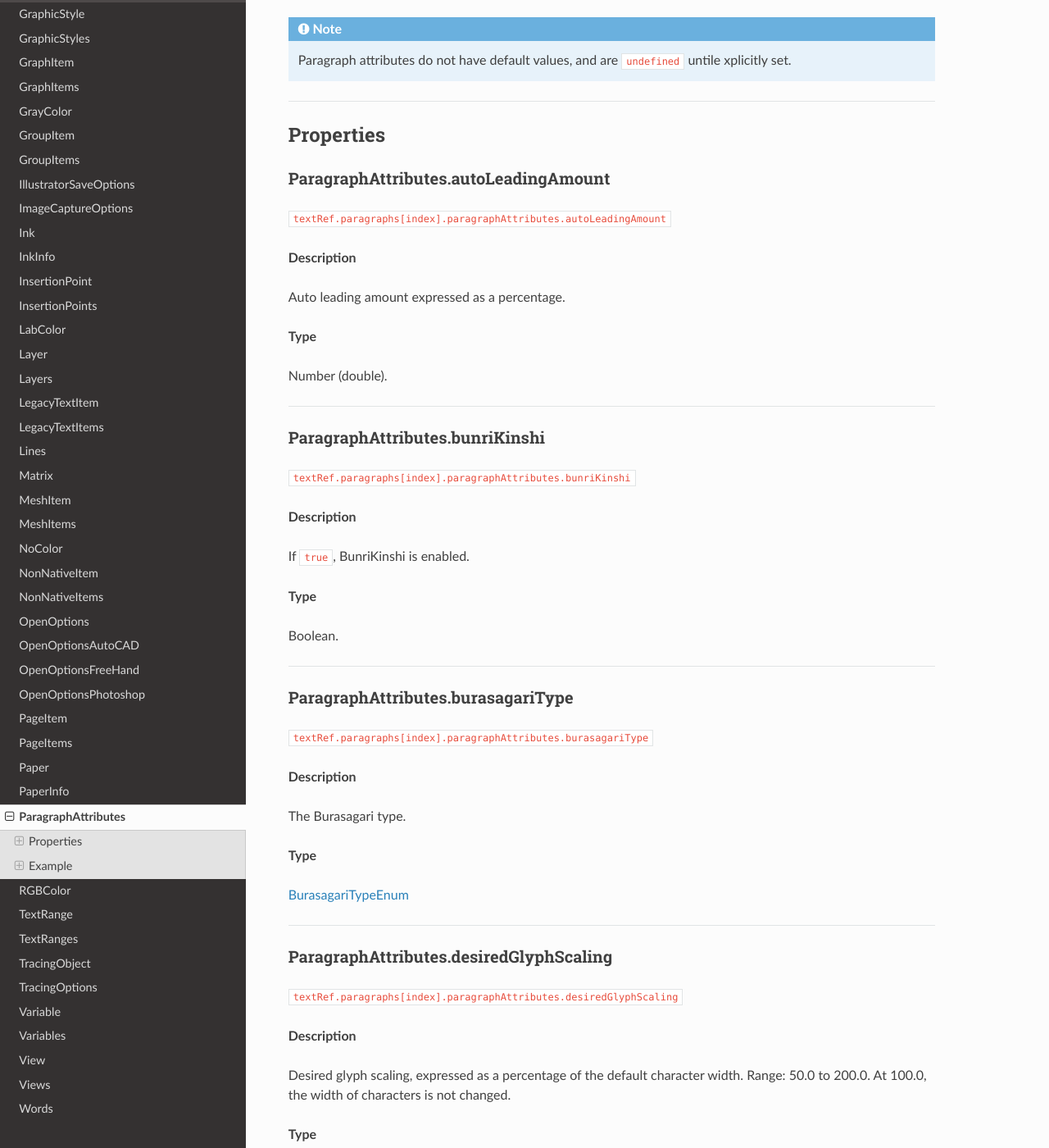
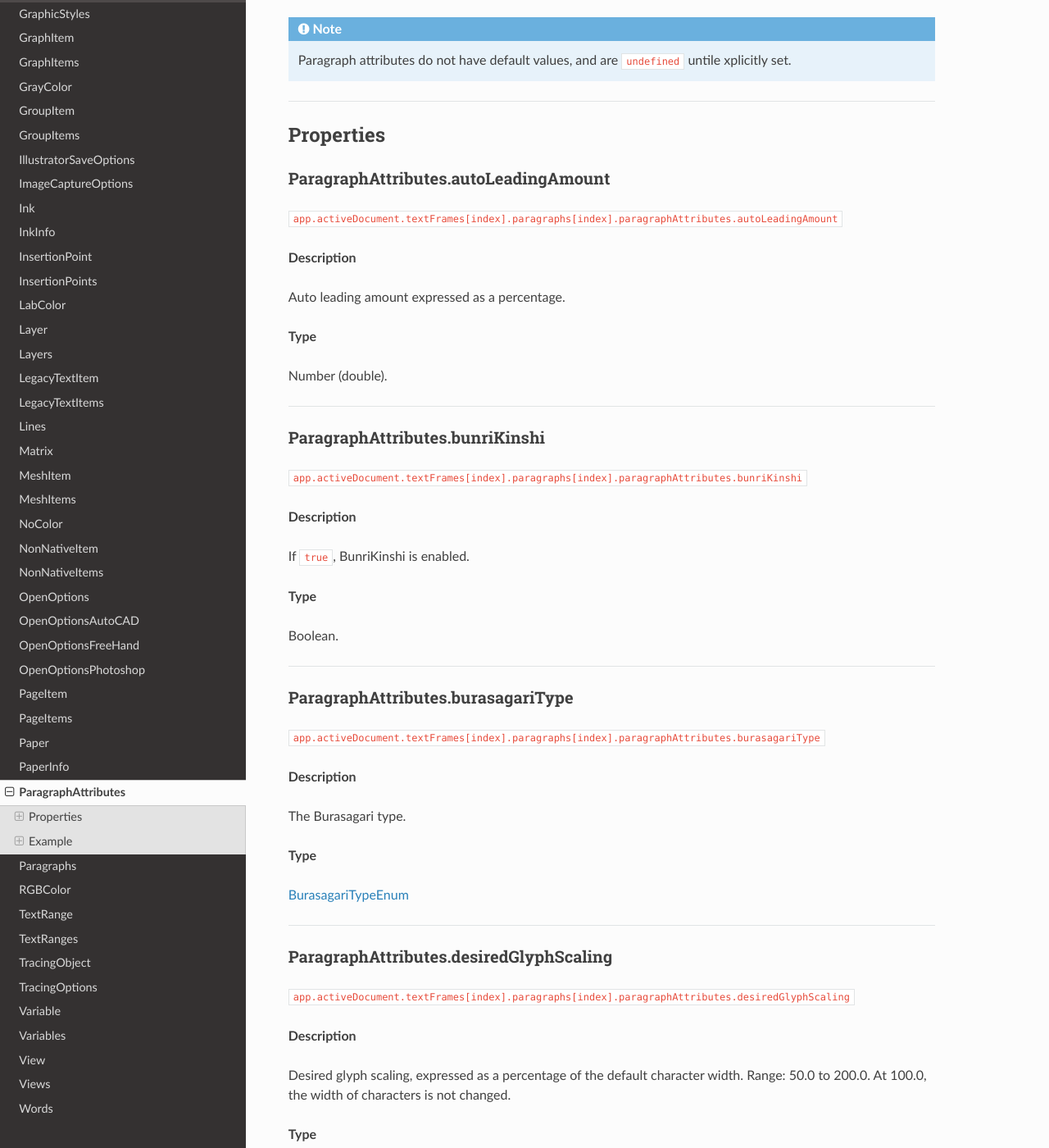
Before and after one commit to docsforadobe/illustrator-scripting-guide, a Sphinx documentation site: the page built from docs/jsobjref/ParagraphAttributes.rst, in a window 1280 px wide and 1400 px high, scrolled down 284 px. Shown: the whole window at 82% size. Built offline with Sphinx 7.4.7 and the Read the Docs theme 2.0.0, drawn with Linux system fonts in a browser that asks for light colours; pages that are not in the unit, such as notebooks, are missing from menus; some of the changed text lies outside the part shown.

Commit message:
Adds Paragraphs and updates ParagraphAttributes section with global property links.

```diff
--- a/docs/index.rst
+++ b/docs/index.rst
@@ -147,6 +147,7 @@ Welcome to the Adobe Illustrator Scripting Guide!
   jsobjref/Paper
   jsobjref/PaperInfo
   jsobjref/ParagraphAttributes
+  jsobjref/Paragraphs
 
   jsobjref/RGBColor
 
--- a/docs/jsobjref/ParagraphAttributes.rst
+++ b/docs/jsobjref/ParagraphAttributes.rst
@@ -3,7 +3,7 @@
 ParagraphAttributes
 ################################################################################
 
-``textRef.paragraphs[index].paragraphAttributes``
+``app.activeDocument.textFrames[index].paragraphs[index].paragraphAttributes``
 
 **Description**
 
@@ -23,7 +23,7 @@ Properties
 ParagraphAttributes.autoLeadingAmount
 ********************************************************************************
 
-``textRef.paragraphs[index].paragraphAttributes.autoLeadingAmount``
+``app.activeDocument.textFrames[index].paragraphs[index].paragraphAttributes.autoLeadingAmount``
 
 **Description**
 
@@ -40,7 +40,7 @@ Number (double).
 ParagraphAttributes.bunriKinshi
 ********************************************************************************
 
-``textRef.paragraphs[index].paragraphAttributes.bunriKinshi``
+``app.activeDocument.textFrames[index].paragraphs[index].paragraphAttributes.bunriKinshi``
 
 **Description**
 
@@ -57,7 +57,7 @@ Boolean.
 ParagraphAttributes.burasagariType
 ********************************************************************************
 
-``textRef.paragraphs[index].paragraphAttributes.burasagariType``
+``app.activeDocument.textFrames[index].paragraphs[index].paragraphAttributes.burasagariType``
 
 **Description**
 
@@ -74,7 +74,7 @@ The Burasagari type.
 ParagraphAttributes.desiredGlyphScaling
 ********************************************************************************
 
-``textRef.paragraphs[index].paragraphAttributes.desiredGlyphScaling``
+``app.activeDocument.textFrames[index].paragraphs[index].paragraphAttributes.desiredGlyphScaling``
 
 **Description**
 
@@ -91,7 +91,7 @@ Number (double).
 ParagraphAttributes.desiredLetterSpacing
 ********************************************************************************
 
-``textRef.paragraphs[index].paragraphAttributes.desiredLetterSpacing``
+``app.activeDocument.textFrames[index].paragraphs[index].paragraphAttributes.desiredLetterSpacing``
 
 **Description**
 
@@ -108,7 +108,7 @@ Number (double).
 ParagraphAttributes.desiredWordSpacing
 ********************************************************************************
 
-``textRef.paragraphs[index].paragraphAttributes.desiredWordSpacing``
+``app.activeDocument.textFrames[index].paragraphs[index].paragraphAttributes.desiredWordSpacing``
 
 **Description**
 
@@ -125,7 +125,7 @@ Number (double).
 ParagraphAttributes.everyLineComposer
 ********************************************************************************
 
-``textRef.paragraphs[index].paragraphAttributes.everyLineComposer``
+``app.activeDocument.textFrames[index].paragraphs[index].paragraphAttributes.everyLineComposer``
 
 **Description**
 
@@ -142,7 +142,7 @@ Boolean.
 ParagraphAttributes.firstLineIndent
 ********************************************************************************
 
-``textRef.paragraphs[index].paragraphAttributes.firstLineIndent``
+``app.activeDocument.textFrames[index].paragraphs[index].paragraphAttributes.firstLineIndent``
 
 **Description**
 
@@ -159,7 +159,7 @@ Number (double).
 ParagraphAttributes.hyphenateCapitalizedWords
 ********************************************************************************
 
-``textRef.paragraphs[index].paragraphAttributes.hyphenateCapitalizedWords``
+``app.activeDocument.textFrames[index].paragraphs[index].paragraphAttributes.hyphenateCapitalizedWords``
 
 **Description**
 
@@ -176,7 +176,7 @@ Boolean.
 ParagraphAttributes.hyphenation
 ********************************************************************************
 
-``textRef.paragraphs[index].paragraphAttributes.hyphenation``
+``app.activeDocument.textFrames[index].paragraphs[index].paragraphAttributes.hyphenation``
 
 **Description**
 
@@ -193,7 +193,7 @@ Boolean.
 ParagraphAttributes.hyphenationPreference
 ********************************************************************************
 
-``textRef.paragraphs[index].paragraphAttributes.hyphenationPreference``
+``app.activeDocument.textFrames[index].paragraphs[index].paragraphAttributes.hyphenationPreference``
 
 **Description**
 
@@ -210,7 +210,7 @@ Number (double).
 ParagraphAttributes.hyphenationZone
 ********************************************************************************
 
-``textRef.paragraphs[index].paragraphAttributes.hyphenationZone``
+``app.activeDocument.textFrames[index].paragraphs[index].paragraphAttributes.hyphenationZone``
 
 **Description**
 
@@ -230,7 +230,7 @@ Number (double).
 ParagraphAttributes.justification
 ********************************************************************************
 
-``textRef.paragraphs[index].paragraphAttributes.justification``
+``app.activeDocument.textFrames[index].paragraphs[index].paragraphAttributes.justification``
 
 **Description**
 
@@ -247,7 +247,7 @@ Paragraph justification.
 ParagraphAttributes.kinsoku
 ********************************************************************************
 
-``textRef.paragraphs[index].paragraphAttributes.kinsoku``
+``app.activeDocument.textFrames[index].paragraphs[index].paragraphAttributes.kinsoku``
 
 **Description**
 
@@ -264,7 +264,7 @@ String.
 ParagraphAttributes.kinsokuOrder
 ********************************************************************************
 
-``textRef.paragraphs[index].paragraphAttributes.kinsokuOrder``
+``app.activeDocument.textFrames[index].paragraphs[index].paragraphAttributes.kinsokuOrder``
 
 **Description**
 
@@ -281,7 +281,7 @@ The preferred Kinsoku order.
 ParagraphAttributes.kurikaeshiMojiShori
 ********************************************************************************
 
-``textRef.paragraphs[index].paragraphAttributes.kurikaeshiMojiShori``
+``app.activeDocument.textFrames[index].paragraphs[index].paragraphAttributes.kurikaeshiMojiShori``
 
 **Description**
 
@@ -298,7 +298,7 @@ Boolean.
 ParagraphAttributes.leadingType
 ********************************************************************************
 
-``textRef.paragraphs[index].paragraphAttributes.leadingType``
+``app.activeDocument.textFrames[index].paragraphs[index].paragraphAttributes.leadingType``
 
 **Description**
 
@@ -315,7 +315,7 @@ Auto leading type.
 ParagraphAttributes.leftIndent
 ********************************************************************************
 
-``textRef.paragraphs[index].paragraphAttributes.leftIndent``
+``app.activeDocument.textFrames[index].paragraphs[index].paragraphAttributes.leftIndent``
 
 **Description**
 
@@ -332,7 +332,7 @@ Number (double).
 ParagraphAttributes.maximumConsecutiveHyphens
 ********************************************************************************
 
-``textRef.paragraphs[index].paragraphAttributes.maximumConsecutiveHyphens``
+``app.activeDocument.textFrames[index].paragraphs[index].paragraphAttributes.maximumConsecutiveHyphens``
 
 **Description**
 
@@ -349,7 +349,7 @@ Number (long).
 ParagraphAttributes.maximumGlyphScaling
 ********************************************************************************
 
-``textRef.paragraphs[index].paragraphAttributes.maximumGlyphScaling``
+``app.activeDocument.textFrames[index].paragraphs[index].paragraphAttributes.maximumGlyphScaling``
 
 **Description**
 
@@ -369,7 +369,7 @@ Number (double).
 ParagraphAttributes.maximumLetterSpacing
 ********************************************************************************
 
-``textRef.paragraphs[index].paragraphAttributes.maximumLetterSpacing``
+``app.activeDocument.textFrames[index].paragraphs[index].paragraphAttributes.maximumLetterSpacing``
 
 **Description**
 
@@ -389,7 +389,7 @@ Number (double).
 ParagraphAttributes.maximumWordSpacing
 ********************************************************************************
 
-``textRef.paragraphs[index].paragraphAttributes.maximumWordSpacing``
+``app.activeDocument.textFrames[index].paragraphs[index].paragraphAttributes.maximumWordSpacing``
 
 **Description**
 
@@ -409,7 +409,7 @@ Number (double).
 ParagraphAttributes.minimumAfterHyphen
 ********************************************************************************
 
-``textRef.paragraphs[index].paragraphAttributes.minimumAfterHyphen``
+``app.activeDocument.textFrames[index].paragraphs[index].paragraphAttributes.minimumAfterHyphen``
 
 **Description**
 
@@ -426,7 +426,7 @@ Number (long).
 ParagraphAttributes.minimumBeforeHyphen
 ********************************************************************************
 
-``textRef.paragraphs[index].paragraphAttributes.minimumBeforeHyphen``
+``app.activeDocument.textFrames[index].paragraphs[index].paragraphAttributes.minimumBeforeHyphen``
 
 **Description**
 
@@ -443,7 +443,7 @@ Number (long).
 ParagraphAttributes.minimumGlyphScaling
 ********************************************************************************
 
-``textRef.paragraphs[index].paragraphAttributes.minimumGlyphScaling``
+``app.activeDocument.textFrames[index].paragraphs[index].paragraphAttributes.minimumGlyphScaling``
 
 **Description**
 
@@ -463,7 +463,7 @@ Number (double).
 ParagraphAttributes.minimumHyphenatedWordSize
 ********************************************************************************
 
-``textRef.paragraphs[index].paragraphAttributes.minimumHyphenatedWordSize``
+``app.activeDocument.textFrames[index].paragraphs[index].paragraphAttributes.minimumHyphenatedWordSize``
 
 **Description**
 
@@ -480,7 +480,7 @@ Number (long).
 ParagraphAttributes.minimumLetterSpacing
 ********************************************************************************
 
-``textRef.paragraphs[index].paragraphAttributes.minimumLetterSpacing``
+``app.activeDocument.textFrames[index].paragraphs[index].paragraphAttributes.minimumLetterSpacing``
 
 **Description**
 
@@ -500,7 +500,7 @@ Number (double).
 ParagraphAttributes.minimumWordSpacing
 ********************************************************************************
 
-``textRef.paragraphs[index].paragraphAttributes.minimumWordSpacing``
+``app.activeDocument.textFrames[index].paragraphs[index].paragraphAttributes.minimumWordSpacing``
 
 **Description**
 
@@ -520,7 +520,7 @@ Number (double).
 ParagraphAttributes.mojikumi
 ********************************************************************************
 
-``textRef.paragraphs[index].paragraphAttributes.mojikumi``
+``app.activeDocument.textFrames[index].paragraphs[index].paragraphAttributes.mojikumi``
 
 **Description**
 
@@ -537,7 +537,7 @@ String.
 ParagraphAttributes.parent
 ********************************************************************************
 
-``textRef.paragraphs[index].paragraphAttributes.parent``
+``app.activeDocument.textFrames[index].paragraphs[index].paragraphAttributes.parent``
 
 **Description**
 
@@ -554,7 +554,7 @@ Object, read-only.
 ParagraphAttributes.rightIndent
 ********************************************************************************
 
-``textRef.paragraphs[index].paragraphAttributes.rightIndent``
+``app.activeDocument.textFrames[index].paragraphs[index].paragraphAttributes.rightIndent``
 
 **Description**
 
@@ -571,7 +571,7 @@ Number (double).
 ParagraphAttributes.romanHanging
 ********************************************************************************
 
-``textRef.paragraphs[index].paragraphAttributes.romanHanging``
+``app.activeDocument.textFrames[index].paragraphs[index].paragraphAttributes.romanHanging``
 
 **Description**
 
@@ -588,7 +588,7 @@ Boolean.
 ParagraphAttributes.singleWordJustification
 ********************************************************************************
 
-``textRef.paragraphs[index].paragraphAttributes.singleWordJustification``
+``app.activeDocument.textFrames[index].paragraphs[index].paragraphAttributes.singleWordJustification``
 
 **Description**
 
@@ -605,7 +605,7 @@ Single word justification.
 ParagraphAttributes.spaceAfter
 ********************************************************************************
 
-``textRef.paragraphs[index].paragraphAttributes.spaceAfter``
+``app.activeDocument.textFrames[index].paragraphs[index].paragraphAttributes.spaceAfter``
 
 **Description**
 
@@ -622,7 +622,7 @@ Number (double).
 ParagraphAttributes.spaceBefore
 ********************************************************************************
 
-``textRef.paragraphs[index].paragraphAttributes.spaceBefore``
+``app.activeDocument.textFrames[index].paragraphs[index].paragraphAttributes.spaceBefore``
 
 **Description**
 
@@ -639,7 +639,7 @@ Number (double).
 ParagraphAttributes.tabStops
 ********************************************************************************
 
-``textRef.paragraphs[index].paragraphAttributes.tabStops``
+``app.activeDocument.textFrames[index].paragraphs[index].paragraphAttributes.tabStops``
 
 **Description**
 
@@ -656,7 +656,7 @@ Tab stop settings.
 ParagraphAttributes.typename
 ********************************************************************************
 
-``textRef.paragraphs[index].paragraphAttributes.typename``
+``app.activeDocument.textFrames[index].paragraphs[index].paragraphAttributes.typename``
 
 **Description**
 
```
Also changed, not shown: docs/jsobjref/Paragraphs.rst (added, +185 -0 lines).
